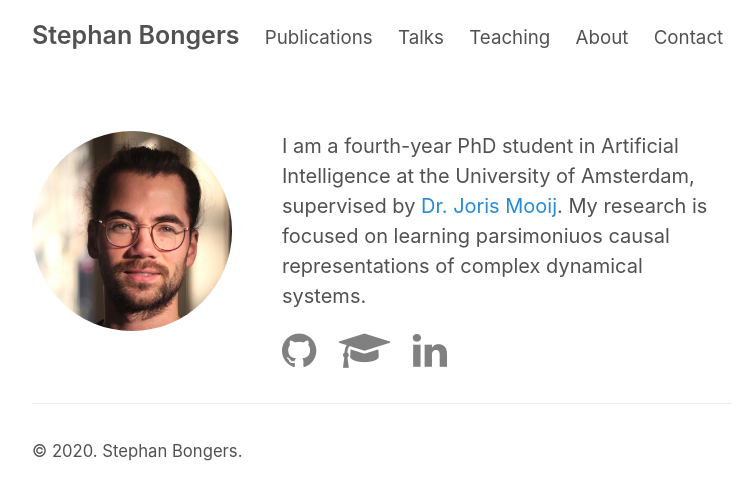
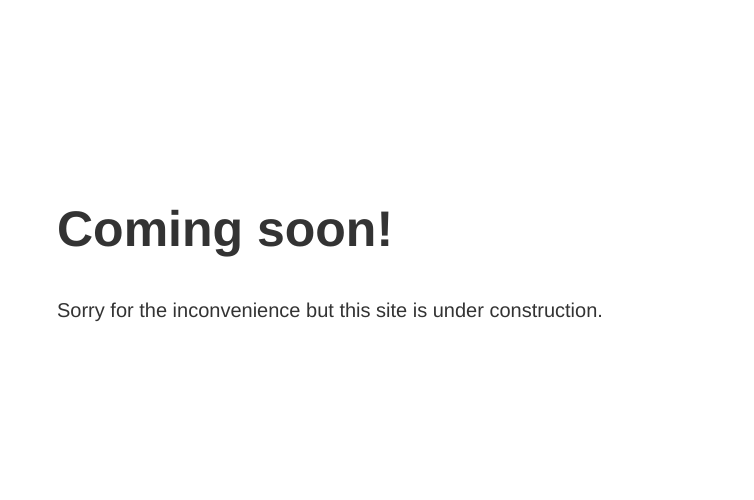
Before and after one commit to srbongers/srbongers.github.io, a Jekyll site: the page index.html, which Jekyll copies as it is, in a window 1280 px wide. Shown: the top 500 px of the page, without its empty margins (258-1012 px from the left). Built offline with Jekyll 4.4.1, drawn with Linux system fonts in a browser that asks for light colours; nearby versions of some CDN libraries; the list of posts is cut into pages by our own code.

Commit message:
Site under construction

```diff
--- a/index.html
+++ b/index.html
@@ -1,31 +1,38 @@
----
-layout: default
-title: Home
----
+<!DOCTYPE html>
+<title>Site Maintenance</title>
+<style>
+  body {
+    text-align: center;
+    padding: 150px;
+  }
+  h1 {
+    font-size: 50px;
+  }
+  body {
+    font: 20px Helvetica, sans-serif;
+    color: #333;
+  }
+  article {
+    display: block;
+    text-align: left;
+    width: 650px;
+    margin: 0 auto;
+  }
+  a {
+    color: #dc8100;
+    text-decoration: none;
+  }
+  a:hover {
+    color: #333;
+    text-decoration: none;
+  }
+</style>
 
-<img class="img-circle" src="/assets/ProfilePicture.jpg" width="200"
-alt="Portrait" align="left" style="margin-right:50px">
-
-<p>I am a fourth-year PhD student in Artificial Intelligence at the University of Amsterdam,
-supervised by <a href="https://staff.fnwi.uva.nl/j.m.mooij" class="btn">Dr. Joris Mooij</a>.
-My research is focused on learning parsimoniuos causal representations of complex dynamical
-systems.
-</p>
-
-{% if site.github_username %}
-{% if site.google_scholar %}
-{% if site.linkedin %}
-  <a href="https://github.com/{{ site.github_username }}">
-  <i class="fa fa-github" style="font-size:40px;color:gray;"></i>
-  </a> &nbsp;&nbsp;
-  <a href="{{ site.google_scholar }}">
-  <i class="fa fa-graduation-cap" style="font-size:40px;color:gray;"></i>
-  </a> &nbsp;&nbsp;
-  <a href="{{ site.linkedin }}">
-  <i class="fa fa-linkedin" style="font-size:40px;color:gray;"></i>
-  </a>
-{% endif %}
-{% endif %}
-{% endif %}
-
-<hr>
+<article>
+  <h1>Coming soon!</h1>
+  <div>
+    <p>
+      Sorry for the inconvenience but this site is under construction.
+    </p>
+  </div>
+</article>
```
